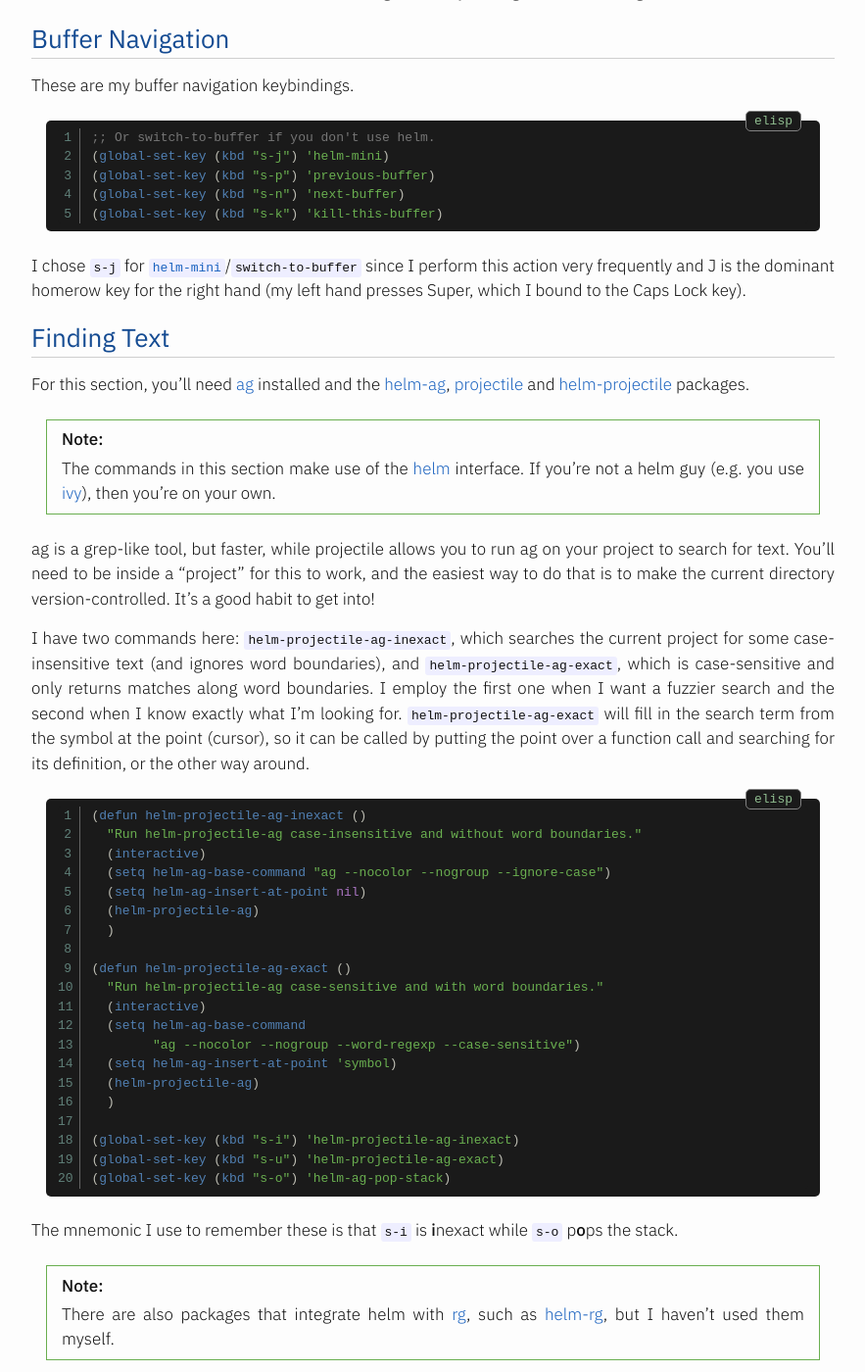
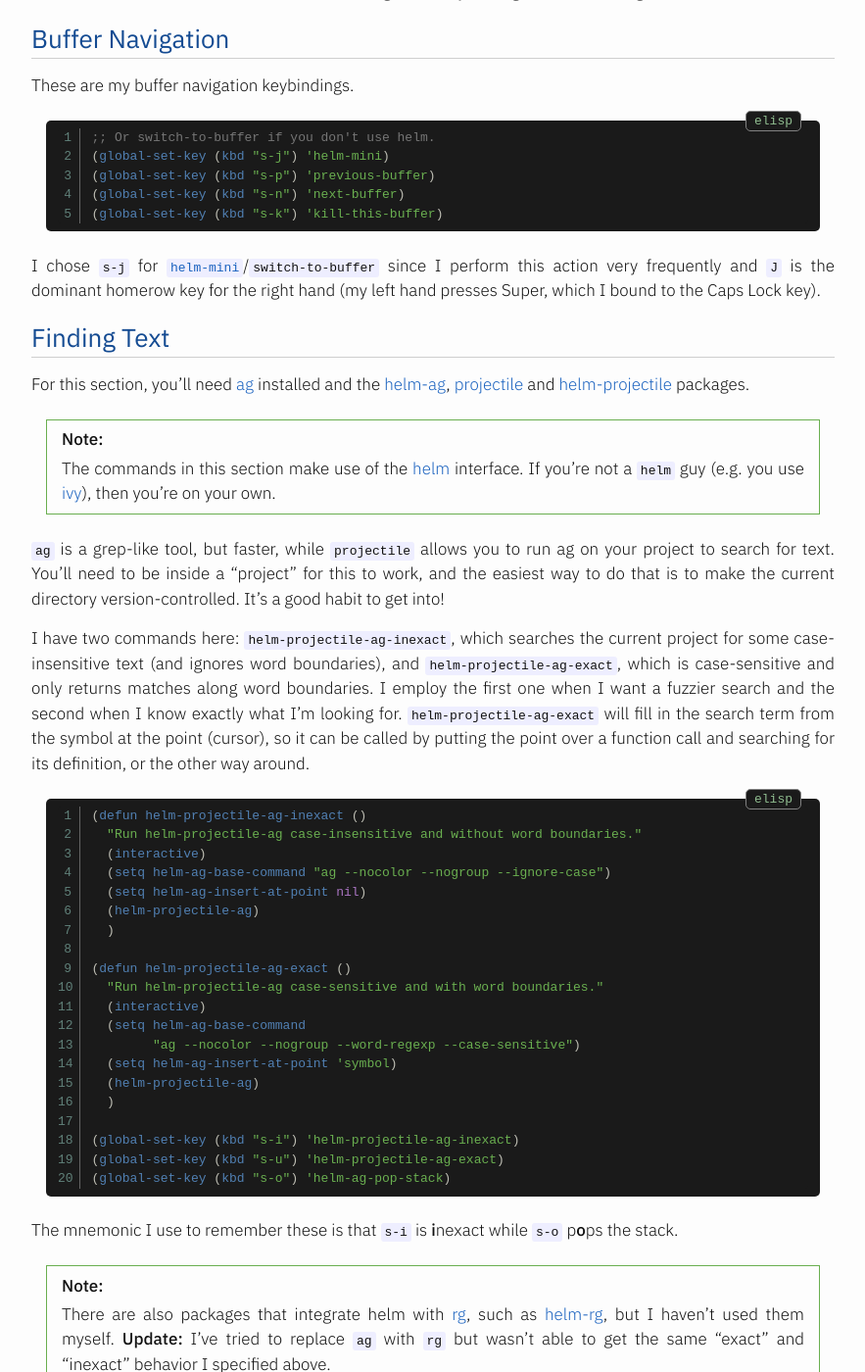
Before and after one commit to mrcnski/signor.dev, a Jekyll site: the page built from _posts/2018-07-22-useful-emacs-shortcuts.md, in a window 1280 px wide and 1400 px high, scrolled down 2719 px. Shown: the whole window at 98% size, without its empty margins (198-1081 px from the left). Built offline with Jekyll 4.4.1, drawn with Linux system fonts in a browser that asks for light colours; comment, search, counter and statistics services are not loaded; some of the changed text lies outside the part shown.

Commit message:
add post

```diff
--- a/_posts/2018-07-22-useful-emacs-shortcuts.md
+++ b/_posts/2018-07-22-useful-emacs-shortcuts.md
@@ -110,16 +110,16 @@ These are my buffer navigation keybindings.
 (global-set-key (kbd "s-k") 'kill-this-buffer)
 {% endhighlight %}
 
-I chose `s-j` for [`helm-mini`](https://github.com/emacs-helm/helm)/`switch-to-buffer` since I perform this action very frequently and J is the dominant homerow key for the right hand (my left hand presses Super, which I bound to the Caps Lock key).
+I chose `s-j` for [`helm-mini`](https://github.com/emacs-helm/helm)/`switch-to-buffer` since I perform this action very frequently and `J` is the dominant homerow key for the right hand (my left hand presses Super, which I bound to the Caps Lock key).
 
 ## Finding Text
 
 For this section, you'll need [ag](https://github.com/ggreer/the_silver_searcher) installed and the [helm-ag](https://github.com/syohex/emacs-helm-ag), [projectile](https://github.com/bbatsov/projectile) and [helm-projectile](https://github.com/bbatsov/helm-projectile) packages.
 
-The commands in this section make use of the [helm](https://github.com/emacs-helm/helm) interface. If you're not a helm guy (e.g. you use [ivy](https://github.com/abo-abo/swiper)), then you're on your own.
+The commands in this section make use of the [helm](https://github.com/emacs-helm/helm) interface. If you're not a `helm` guy (e.g. you use [ivy](https://github.com/abo-abo/swiper)), then you're on your own.
 {: .note }
 
-ag is a grep-like tool, but faster, while projectile allows you to run ag on your project to search for text. You'll need to be inside a "project" for this to work, and the easiest way to do that is to make the current directory version-controlled. It's a good habit to get into!
+`ag` is a grep-like tool, but faster, while `projectile` allows you to run ag on your project to search for text. You'll need to be inside a "project" for this to work, and the easiest way to do that is to make the current directory version-controlled. It's a good habit to get into!
 
 I have two commands here: `helm-projectile-ag-inexact`, which searches the current project for some case-insensitive text (and ignores word boundaries), and `helm-projectile-ag-exact`, which is case-sensitive and only returns matches along word boundaries. I employ the first one when I want a fuzzier search and the second when I know exactly what I'm looking for. `helm-projectile-ag-exact` will fill in the search term from the symbol at the point (cursor), so it can be called by putting the point over a function call and searching for its definition, or the other way around.
 
@@ -148,12 +148,12 @@ I have two commands here: `helm-projectile-ag-inexact`, which searches the curre
 
 The mnemonic I use to remember these is that `s-i` is **i**nexact while `s-o` p**o**ps the stack.
 
-There are also packages that integrate helm with [rg](https://github.com/BurntSushi/ripgrep), such as [helm-rg](https://github.com/cosmicexplorer/helm-rg), but I haven't used them myself.
+There are also packages that integrate helm with [rg](https://github.com/BurntSushi/ripgrep), such as [helm-rg](https://github.com/cosmicexplorer/helm-rg), but I haven't used them myself. **Update:** I've tried to replace `ag` with `rg` but wasn't able to get the same "exact" and "inexact" behavior I specified above.
 {: .note }
 
 ### dumb-jump
 
-For immediately jumping to a function definition in an intelligent way, there's [dumb-jump](https://github.com/jacktasia/dumb-jump). It works well for most languages and it runs ag (or rg) behind the scenes, so you need one of those installed.
+For immediately jumping to a function definition in an intelligent way, there's [dumb-jump](https://github.com/jacktasia/dumb-jump). It works well for most languages and it runs `ag` (or `rg`) behind the scenes, so you need one of those installed.
 
 {% highlight elisp linedivs %}
 ;; Jump to definitions using ag
@@ -168,6 +168,9 @@ For immediately jumping to a function definition in an intelligent way, there's
   (setq dumb-jump-prefer-searcher 'ag)
   )
 {% endhighlight %}
+
+I've since replaced this with [smart-jump](https://github.com/jojojames/smart-jump), which uses `dumb-jump` as a fallback.
+{: .update}
 
 ## goto-line-show
 
```
Also changed, not shown: other parts of _posts/2018-07-22-useful-emacs-shortcuts.md (+1 -1 lines), _posts/2018-09-30-getting-the-most-out-of-anki.md (+3 -1 lines), _posts/2020-09-13-anki-addons-you-didnt-know-you-needed.md (added, +74 -0 lines), assets/img/anki-addons/addons.png (added), assets/img/anki-addons/eggs.jpeg (added), assets/img/anki-addons/heatmap.png (added), assets/img/anki-addons/my-settings.png (added), 1 other file.
